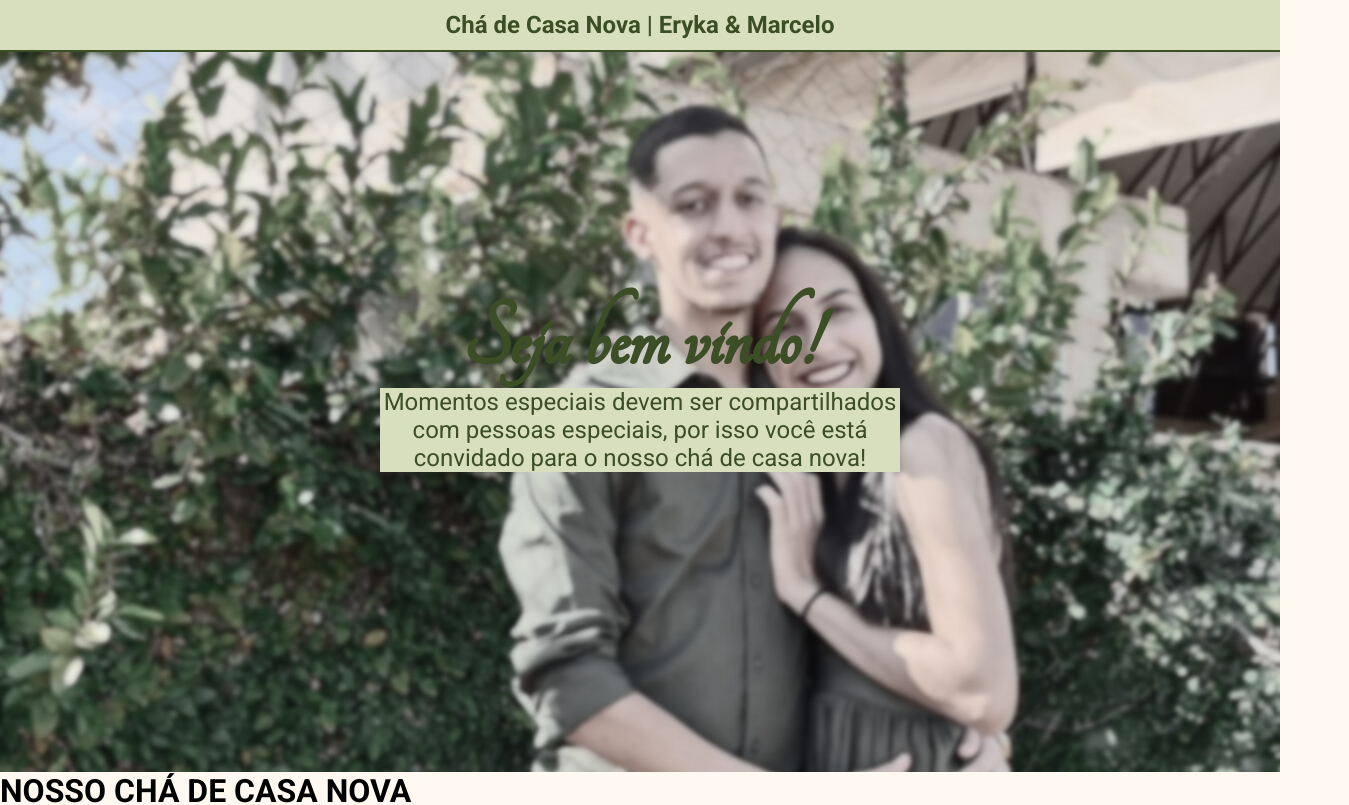
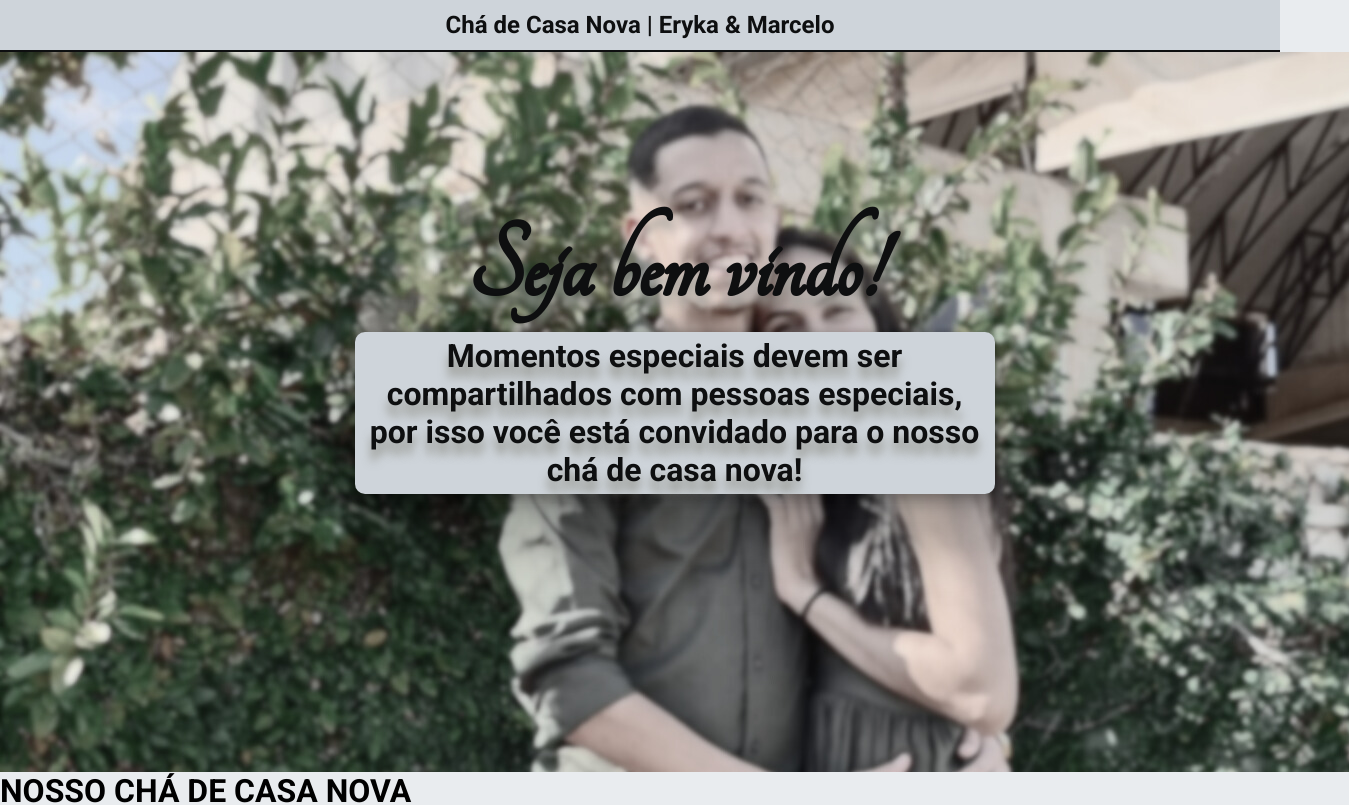
Before and after one commit to marcelovdsm/cha-de-panela, a React (Vite) app: page / in a window 1280 px wide. Shown: the top 805 px of the page, 1349 px wide, since content can reach past the window. Built offline with nearby package versions, Linux system fonts and the light colour scheme.

Commit message:
welcome page

```diff
--- a/src/App.tsx
+++ b/src/App.tsx
@@ -12,7 +12,6 @@ import { ThemeProvider } from 'styled-components'
 export function App() {
   return (
     <ThemeProvider theme={defaultTheme}>
-      {/* <Homepage /> */}
       <Header />
       <WelcomePage />
       <AboutPage />
--- a/src/components/Header/styles.tsx
+++ b/src/components/Header/styles.tsx
@@ -7,7 +7,7 @@ export const HeaderStyles = styled.div`
   align-items: center;
   justify-content: center;
   padding: 0.7rem;
-  color: ${(props) => props.theme.darkGreen};
-  background-color: ${(props) => props.theme.lightGreen};
-  border-bottom: 2px solid ${(porps) => porps.theme.darkGreen};
+  color: ${(props) => props.theme.darkGray};
+  background-color: ${(props) => props.theme.lightGray};
+  border-bottom: 2px solid ${(porps) => porps.theme.darkGray};
 `
--- a/src/components/WelcomePage/index.tsx
+++ b/src/components/WelcomePage/index.tsx
@@ -3,7 +3,6 @@ import { WelcomeInfo, WelcomePageStyles } from './styles'
 export const WelcomePage = () => {
   return (
     <WelcomePageStyles>
-      {/* <BackgroundImage></BackgroundImage> */}
       <WelcomeInfo>
         <h1>Seja bem vindo!</h1>
         <p>
--- a/src/components/WelcomePage/styles.tsx
+++ b/src/components/WelcomePage/styles.tsx
@@ -2,40 +2,46 @@ import backgroundCouple from '../../assets/background-couple.jpg'
 import styled from 'styled-components'
 
 export const WelcomePageStyles = styled.div`
-  display: flex;
-  justify-content: center;
   width: 100vw;
   height: 45rem;
 
   h1 {
     font-family: 'tangerine';
-    font-size: 6rem;
-    color: ${(props) => props.theme.darkGreen};
+    font-size: 7rem;
+    font-weight: bold;
+    color: ${(props) => props.theme.darkGray};
+    text-shadow: 0px 11px 10px rgba(163, 163, 157, 0.8);
+    margin-bottom: 0.5rem;
   }
   p {
     font-family: 'Roboto', sans-serif;
-    font-size: 1.5rem;
-    width: 32.5rem;
-    color: ${(props) => props.theme.darkGreen};
-    background-color: ${(props) => props.theme.lightGreen};
+    font-size: 2rem;
+    font-weight: bold;
+    width: 40rem;
+    color: ${(props) => props.theme.darkGray};
+    background-color: ${(props) => props.theme.lightGray};
+    text-shadow: 0px 11px 10px rgba(134, 134, 124, 0.8);
+    border-radius: 10px;
+    padding: 0.3rem;
+    box-shadow:
+      rgba(0, 0, 0, 0.25) 0px 54px 55px,
+      rgba(0, 0, 0, 0.12) 0px -12px 30px,
+      rgba(0, 0, 0, 0.12) 0px 4px 6px,
+      rgba(0, 0, 0, 0.17) 0px 12px 13px,
+      rgba(0, 0, 0, 0.09) 0px -3px 5px;
   }
 `
-
-// export const BackgroundImage = styled.div`
-//   background-image: url(${backgroundCouple});
-//   width: 100%;
-// `
 
 export const WelcomeInfo = styled.div`
   display: flex;
   flex-direction: column;
   align-items: center;
   background: url(${backgroundCouple});
-  width: 100vw;
+  width: 84.3125rem;
   height: 45rem;
 
   h1 {
-    margin-top: 15rem;
+    margin-top: 10rem;
   }
 
   p {
--- a/src/styles/global.ts
+++ b/src/styles/global.ts
@@ -5,6 +5,7 @@ export const GlobalStyle = createGlobalStyle`
     margin: 0;
     padding: 0;
     box-sizing: border-box;
+    max-width: 84.3125rem;
   }
 
   body, p, span {
--- a/src/styles/themes/default.ts
+++ b/src/styles/themes/default.ts
@@ -1,5 +1,5 @@
 export const defaultTheme = {
-  lightGreen: '#D8DFBE',
-  darkGreen: '#3b4e26',
-  backgroundLatte: '#FFF9F2',
+  lightGray: '#CED4DA',
+  darkGray: '#0E0F10',
+  backgroundLatte: '#E9ECEF',
 }
```
Also changed, not shown: src/components/Homepage/index.tsx (deleted, +0 -12 lines), src/components/Homepage/styles.tsx (deleted, +0 -33 lines).
